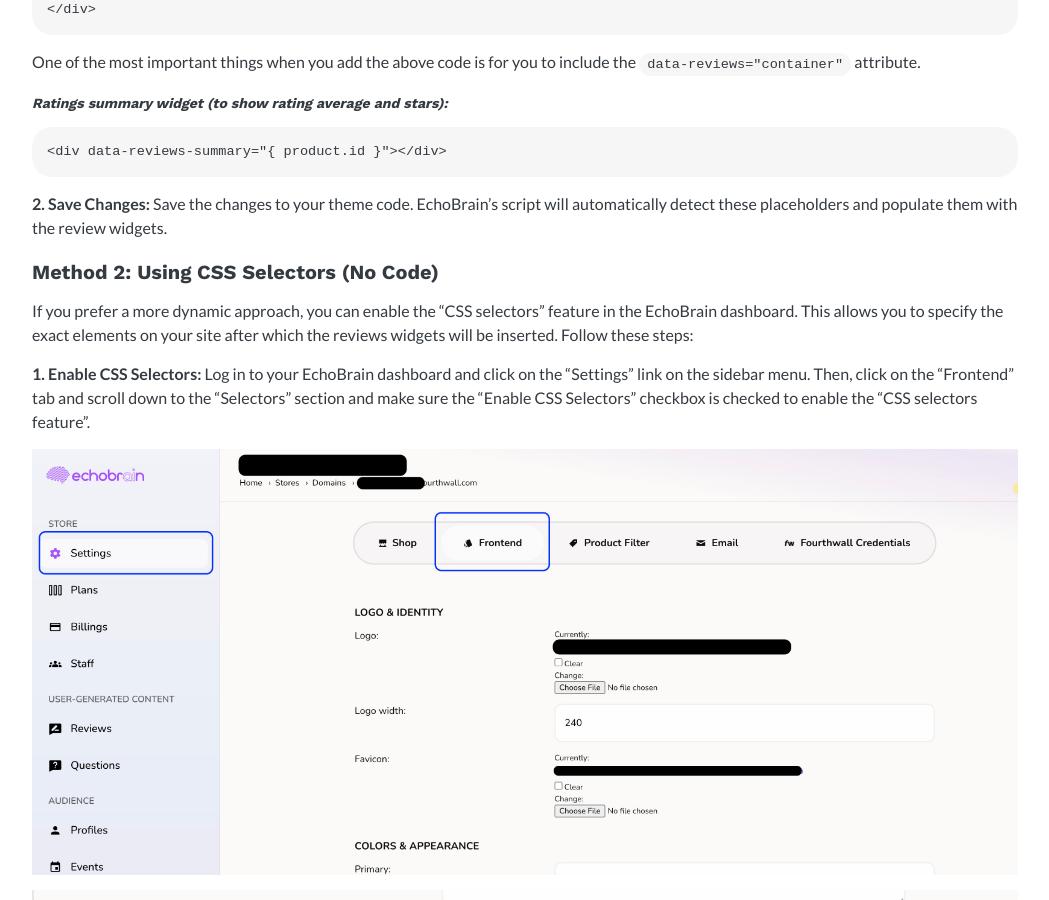
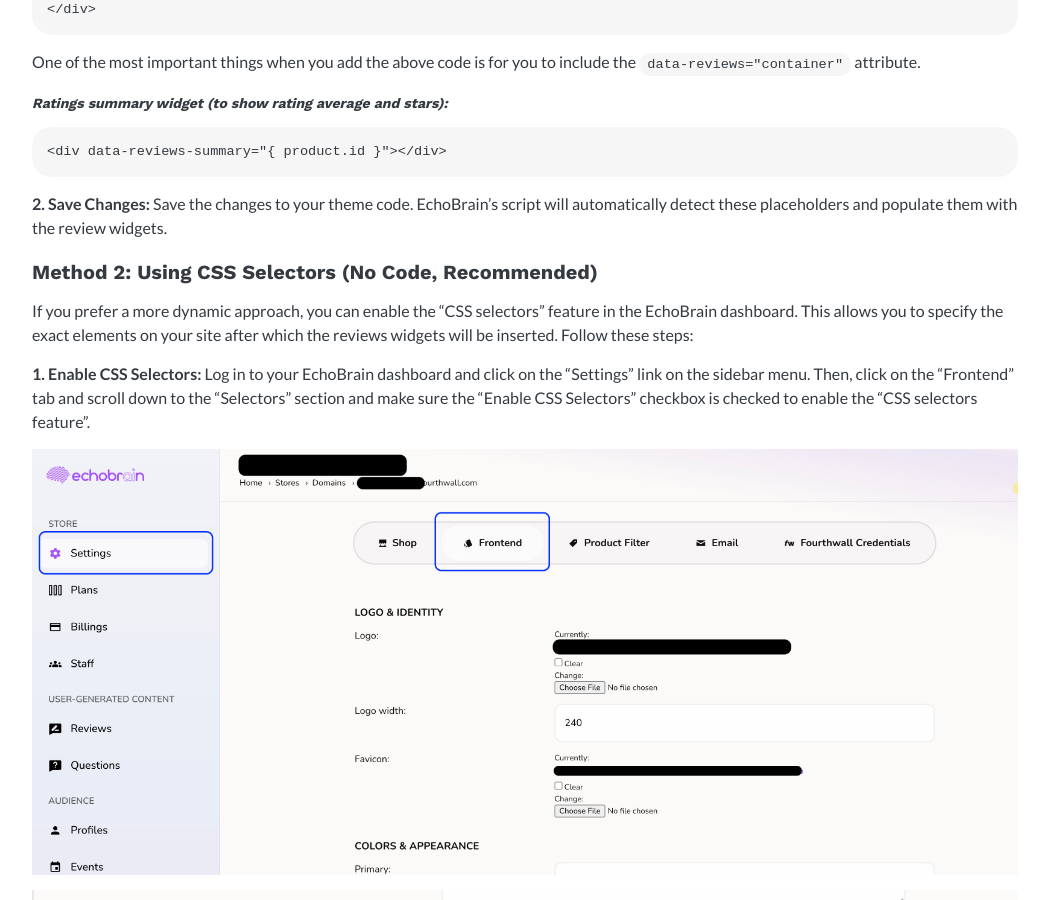
Before and after one commit to echo-brain/echo-brain.github.io, a Jekyll site: the page built from _posts/2025-02-13-fourthwall-reviews-quick-start.md, in a window 1280 px wide and 900 px high, scrolled down 4367 px. Shown: the whole window, without its empty margins (115-1164 px from the left). Built offline with Jekyll 4.4.1, drawn with Linux system fonts in a browser that asks for light colours.

Commit message:
Update 2025-02-13-fourthwall-reviews-quick-start.md

```diff
--- a/_posts/2025-02-13-fourthwall-reviews-quick-start.md
+++ b/_posts/2025-02-13-fourthwall-reviews-quick-start.md
@@ -77,7 +77,7 @@
 
  **2. Save Changes:** Save the changes to your theme code. EchoBrain's script will automatically detect these placeholders and populate them with the review widgets.
 
-### Method 2: Using CSS Selectors (No Code)
+### Method 2: Using CSS Selectors (No Code, Recommended)
 
 If you prefer a more dynamic approach, you can enable the "CSS selectors" feature in the EchoBrain dashboard. This allows you to specify the exact elements on your site after which the reviews widgets will be inserted. Follow these steps:
 
```
